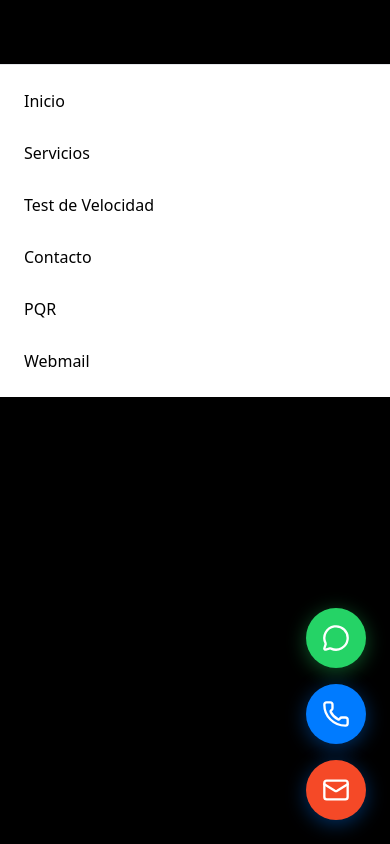
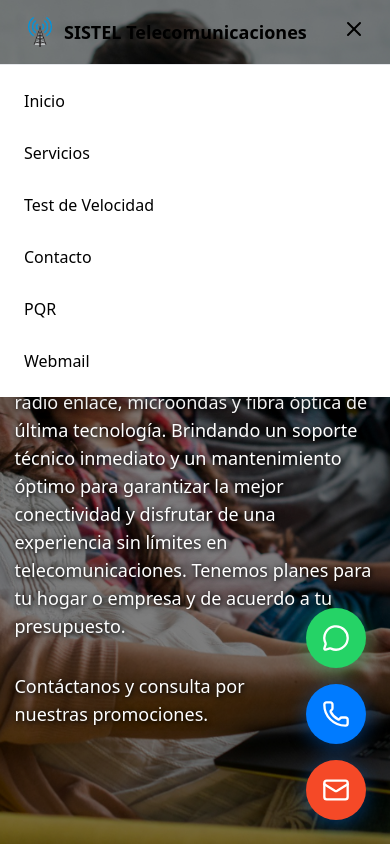
Before and after one commit to Juliangaritaa/proyecto-sistelcoPage-react, a React (Vite) app in the folder proyecto-sistelco-react/: page / in a window 390 px wide. Both pictures are taken after a click on the button 354 px from the left and 29 px from the top of the page. Shown: the top 844 px of the page. Built offline with nearby package versions, Linux system fonts and the light colour scheme.

Commit message:
fix menu for mobiles

```diff
--- a/proyecto-sistelco-react/src/components/Header.tsx
+++ b/proyecto-sistelco-react/src/components/Header.tsx
@@ -122,11 +122,11 @@
             {/* Menú móvil - Posicionado fuera del nav para evitar superposiciones */}
             {isMobile && isMobileOpen && (
                 <>
-                    {/* Overlay para cerrar el menú al hacer clic fuera */}
+                    {/* Overlay transparente para cerrar el menú al hacer clic fuera */}
                     <motion.div
                         initial={{ opacity: 0 }}
                         animate={{ opacity: 1 }}
-                        className="fixed inset-0 bg-black bg-opacity-50 z-40"
+                        className="fixed inset-0 bg-transparent z-40"
                         onClick={() => setIsMobileOpen(false)}
                     />
 
```
